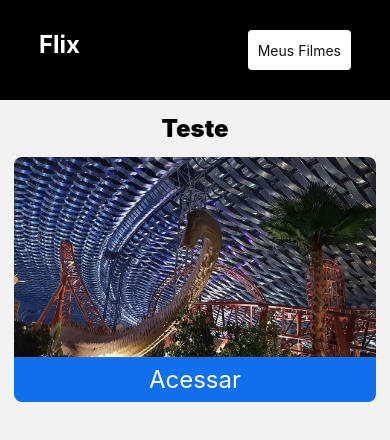
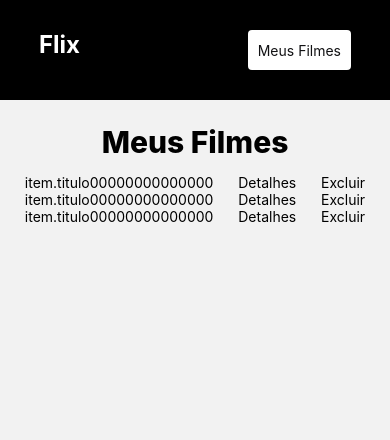
Before and after one commit to ferrariflaviaa/Flix, a React Native app: screen /Favorites in a window 390 px wide. Shown: the top 440 px of the page. Built offline with nearby package versions, Linux system fonts and the light colour scheme.

Commit message:
feat: create favorites

```diff
--- a/src/pages/Details/index.tsx
+++ /dev/null
@@ -1,10 +0,0 @@
-import { View , Text} from "react-native";
-import { Header } from "../../components/Header";
-
-export function Details() {
-  return (
-    <View>
-      <Text>Details</Text>
-    </View>
-  )
-}
--- /dev/null
+++ b/src/pages/Favorites/index.tsx
@@ -0,0 +1,50 @@
+import { View, Text, FlatList, TouchableOpacity } from "react-native";
+import { Header } from "../../components/Header";
+import { useNavigation } from "@react-navigation/native";
+import { styles } from "./styles";
+
+export function Favorites() {
+
+  const { navigate } = useNavigation();
+
+  const handleClickMyFilms = () => {
+    navigate("Favorites")
+  }
+  const handleClickHome = () => {
+    navigate("Home")
+  }
+  const handleClickMovie = () => {
+    navigate("Movie")
+  }
+
+
+  const data = [
+    { id: 1, titulo: "Teste" },
+    { id: 2, titulo: "Teste 2" },
+    { id: 3, titulo: "Teste 3" },
+  ]
+
+  return (
+    <View>
+      <Header handleClickHome={handleClickHome} handleClickMyFilms={handleClickMyFilms} />
+      <View style={styles.container}>
+        <Text style={styles.title}>Meus Filmes</Text>
+        <FlatList
+          data={data}
+          keyExtractor={(item) => String(item.id)}
+          renderItem={(item) => (
+            <View style={styles.list}>
+              <Text>item.titulo00000000000000</Text>
+              <TouchableOpacity onPress={() => handleClickMovie()}>
+                <Text>Detalhes</Text>
+              </TouchableOpacity>
+              <TouchableOpacity onPress={() => handleClickMovie()}>
+                <Text>Excluir</Text>
+              </TouchableOpacity>
+            </View>
+          )}
+        />
+      </View>
+    </View>
+  )
+}
--- /dev/null
+++ b/src/pages/Favorites/styles.ts
@@ -0,0 +1,22 @@
+import { StyleSheet } from 'react-native';
+import { THEME } from '../../theme';
+
+export const styles = StyleSheet.create({
+  container:{
+    marginTop: 24,
+  },
+  title:{
+    marginBottom: 14,
+    fontSize: THEME.FONT_SIZE.GG,
+    fontWeight: "800",
+    textAlign: 'center',
+  },
+  list:{
+    width: "100%",
+    display: "flex",
+    flexDirection: "row",
+    alignItems: "center",
+    justifyContent: "space-evenly",
+
+  }
+})
--- a/src/pages/Home/index.tsx
+++ b/src/pages/Home/index.tsx
@@ -9,9 +9,12 @@ export function Home() {
   const { navigate } = useNavigation();
 
   const handleClickMyFilms = () => {
-    navigate("Movie")
+    navigate("Favorites")
   }
   const handleClickHome = () => {
+    navigate("Home")
+  }
+  const handleClickMovie = () => {
     navigate("Movie")
   }
 
@@ -22,7 +25,7 @@ export function Home() {
         <Text style={styles.listKey} />
         <Text style={styles.listTitle}>Teste</Text>
         <Image source={teste} style={styles.listImg} />
-        <TouchableOpacity onPress={() => handleClickMyFilms()}>
+        <TouchableOpacity onPress={() => handleClickMovie()}>
           <Text style={styles.button}>Acessar</Text>
         </TouchableOpacity>
       </View>
--- a/src/pages/Movie/index.tsx
+++ b/src/pages/Movie/index.tsx
@@ -3,12 +3,13 @@ import { Header } from "../../components/Header";
 import { useNavigation } from "@react-navigation/native";
 import teste from "../../assets/teste.jpg";
 import { styles } from "./styles";
+
 export function Movie() {
 
   const { navigate } = useNavigation();
 
   const handleClickMyFilms = () => {
-    navigate("Details")
+    navigate("Favorites")
   }
   const handleClickHome = () => {
     navigate("Home")
--- a/src/routes/index.tsx
+++ b/src/routes/index.tsx
@@ -2,17 +2,17 @@ import * as React from 'react';
 import { NavigationContainer } from '@react-navigation/native';
 import { createNativeStackNavigator } from '@react-navigation/native-stack';
 import { Home } from '../pages/Home';
-import { Details } from '../pages/Details';
+import { Favorites } from '../pages/Favorites';
 import { Movie } from '../pages/Movie';
 
 const Stack = createNativeStackNavigator();
 export function Routes() {
   return (
     <NavigationContainer>
-      <Stack.Navigator initialRouteName="Home" screenOptions={{headerShown: false}}>
-        <Stack.Screen name="Home" component={Home}/>
-        <Stack.Screen name="Movie" component={Movie}/>
-        <Stack.Screen name="Details" component={Details} />
+      <Stack.Navigator initialRouteName="Home" screenOptions={{ headerShown: false }}>
+        <Stack.Screen name="Home" component={Home} />
+        <Stack.Screen name="Movie" component={Movie} />
+        <Stack.Screen name="Favorites" component={Favorites} />
       </Stack.Navigator>
     </NavigationContainer>
   );
```
